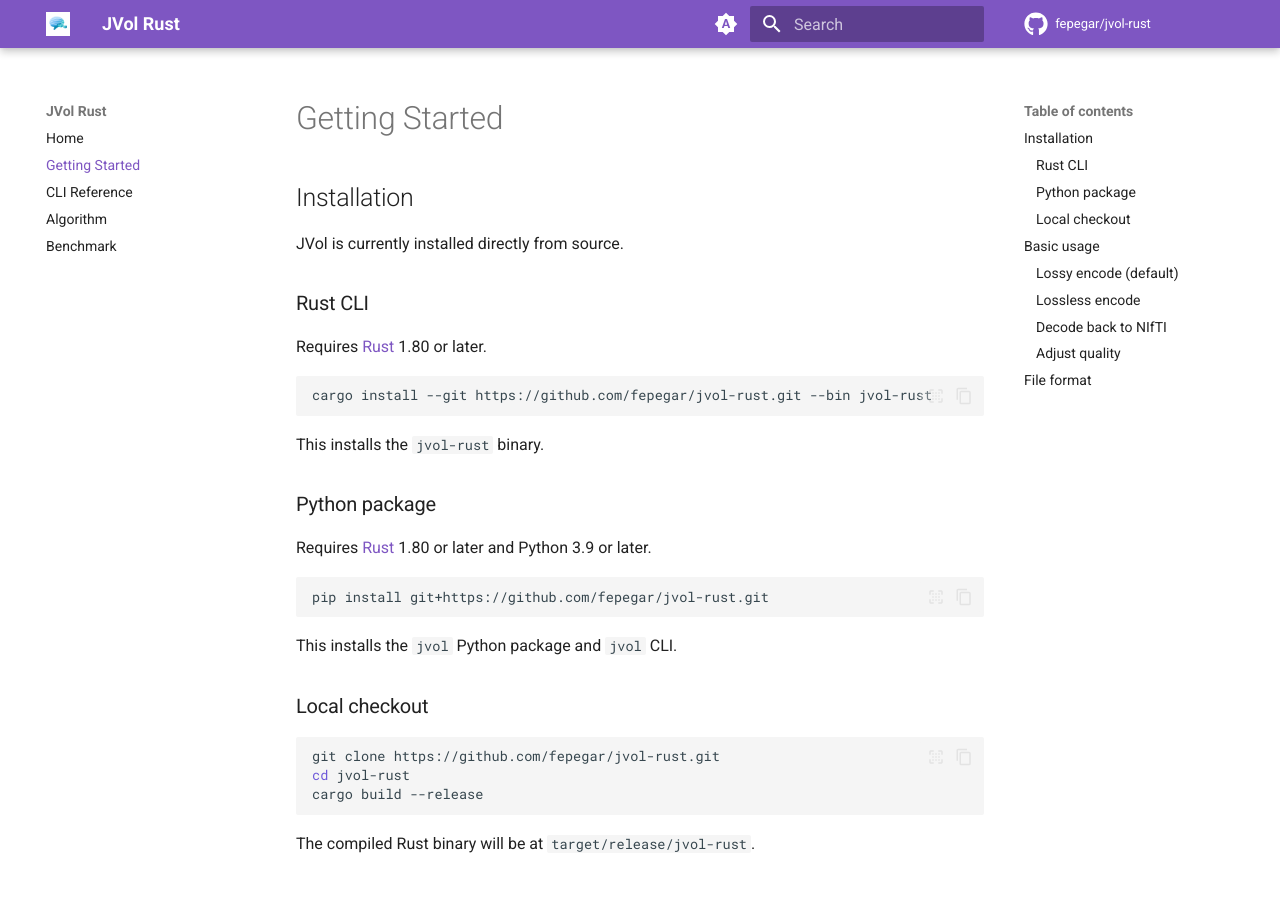
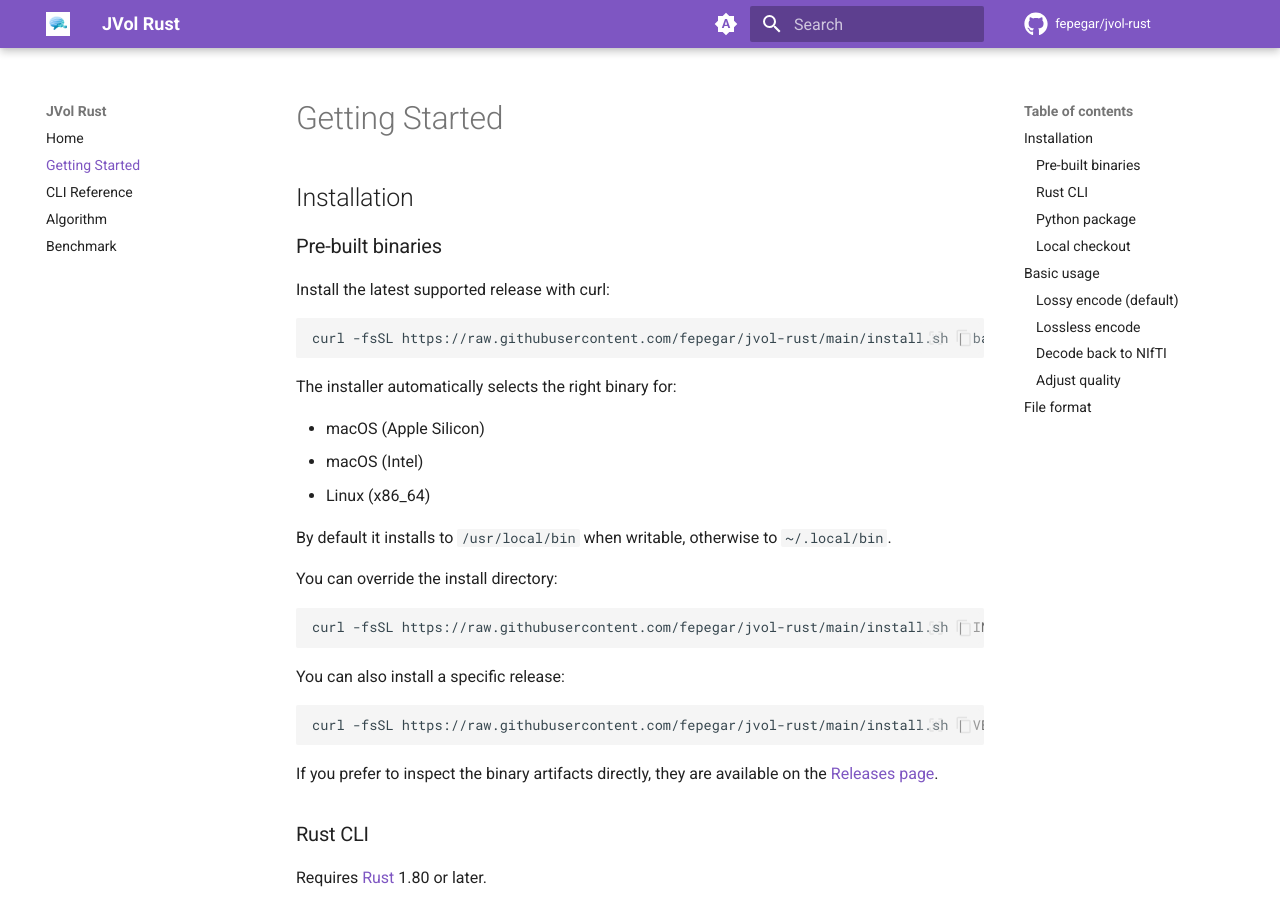
Before and after one commit to fepegar/jvol-rust, an MkDocs documentation site: the page built from docs/getting-started.md, in a window 1280 px wide and 900 px high. Built offline with MkDocs 1.6.1 and Material for MkDocs 9.7.7, drawn with Linux system fonts in a browser that asks for light colours; comment, search, counter and statistics services are not loaded.

Commit message:
Add curl-based cross-platform installer and update install docs (#3)
Co-authored-by: copilot-swe-agent[bot] <198982749+Copilot@users.noreply.github.com>
Co-authored-by: fepegar <12688084+fepegar@users.noreply.github.com>
Co-authored-by: Copilot <copilot@github.com>

````diff
--- a/docs/getting-started.md
+++ b/docs/getting-started.md
@@ -2,7 +2,37 @@
 
 ## Installation
 
-JVol is currently installed directly from source.
+### Pre-built binaries
+
+Install the latest supported release with curl:
+
+```bash
+curl -fsSL https://raw.githubusercontent.com/fepegar/jvol-rust/main/install.sh | bash
+```
+
+The installer automatically selects the right binary for:
+
+- macOS (Apple Silicon)
+- macOS (Intel)
+- Linux (x86_64)
+
+By default it installs to `/usr/local/bin` when writable, otherwise to
+`~/.local/bin`.
+
+You can override the install directory:
+
+```bash
+curl -fsSL https://raw.githubusercontent.com/fepegar/jvol-rust/main/install.sh | INSTALL_DIR="$HOME/.local/bin" bash
+```
+
+You can also install a specific release:
+
+```bash
+curl -fsSL https://raw.githubusercontent.com/fepegar/jvol-rust/main/install.sh | VERSION=v0.2.0 bash
+```
+
+If you prefer to inspect the binary artifacts directly, they are available on the
+[Releases page](https://github.com/fepegar/jvol-rust/releases).
 
 ### Rust CLI
 
````
Also changed, not shown: 1 other file.
